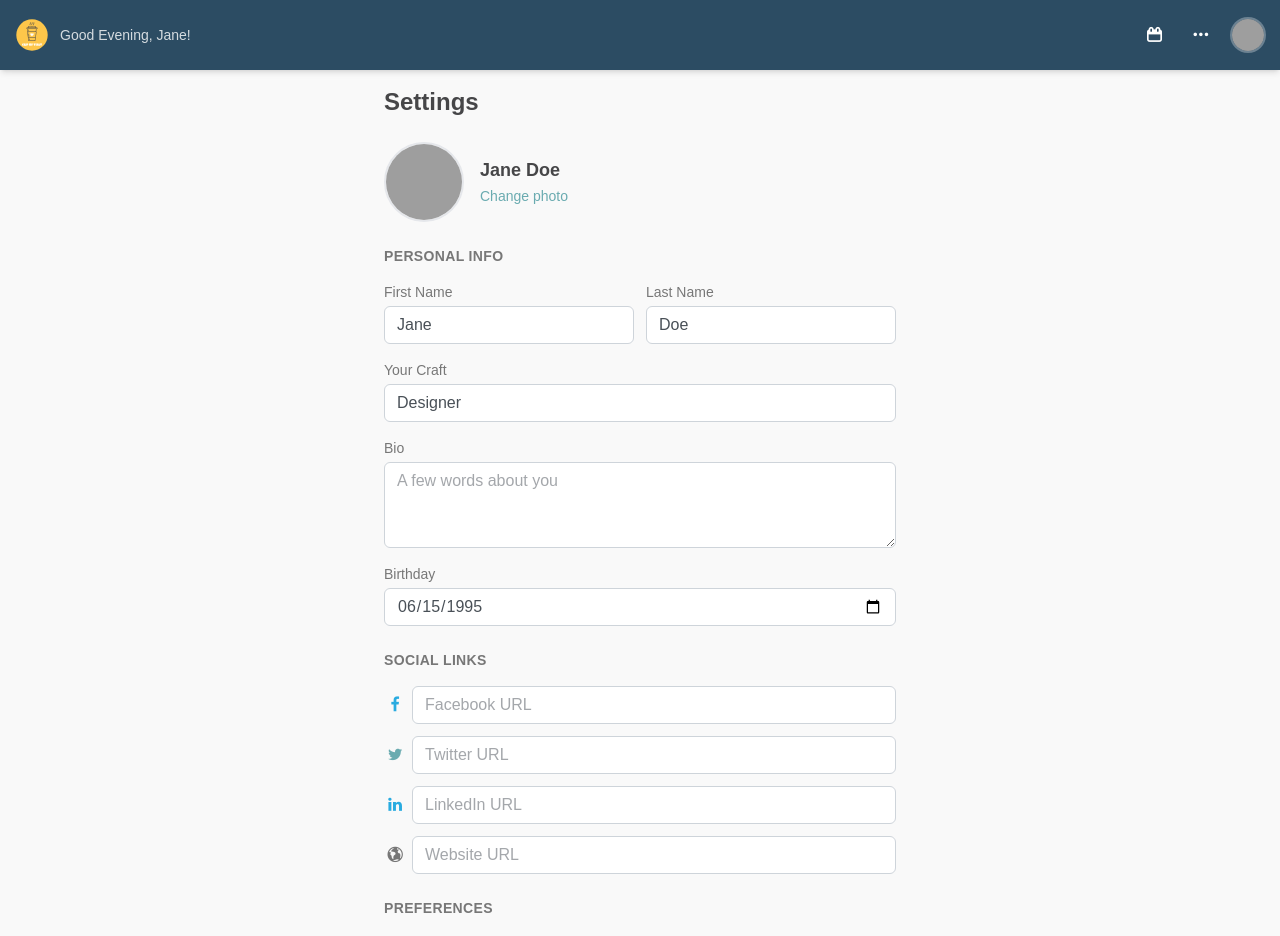
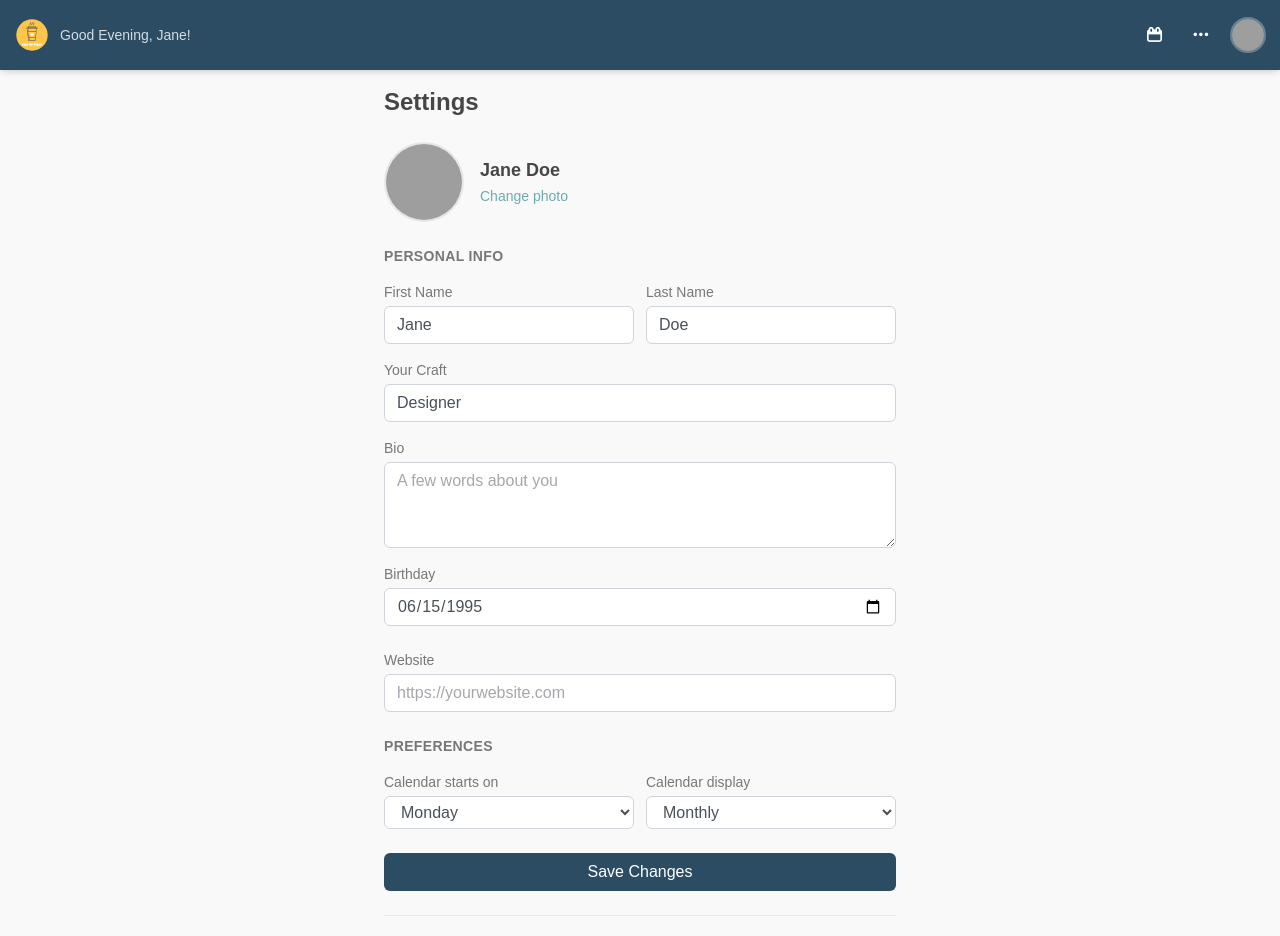
Before and after one commit to edriso/cupofthat, a Vue app: page /settings in a window 1280 px wide. Shown: the top 936 px of the page. Built offline with nearby package versions, Linux system fonts and the light colour scheme; grey boxes are pictures that could not be loaded.

Commit message:
Remove social media links, keep only website link
Remove Facebook, Twitter, and LinkedIn fields from settings, profile
display, user model, and About page copy. Only the website/portfolio
link remains.

```diff
--- a/src/components/SettingsProfile.vue
+++ b/src/components/SettingsProfile.vue
@@ -79,29 +79,11 @@ async function showUpdatedAlert() {
       </div>
     </section>
 
-    <!-- Social Links -->
-    <section class="space-y-4">
-      <h3 class="text-sm font-semibold text-darkgray uppercase tracking-wide">Social Links</h3>
-
-      <div class="space-y-3">
-        <div class="flex items-center gap-2">
-          <i class="icon icon-facebook text-blue w-5 text-center"></i>
-          <input type="text" class="form-control" v-model.trim="auth.user.socials.facebook" placeholder="Facebook URL" />
-        </div>
-        <div class="flex items-center gap-2">
-          <i class="icon icon-twitter text-cyan w-5 text-center"></i>
-          <input type="text" class="form-control" v-model.trim="auth.user.socials.twitter" placeholder="Twitter URL" />
-        </div>
-        <div class="flex items-center gap-2">
-          <i class="icon icon-linkedin text-blue w-5 text-center"></i>
-          <input type="text" class="form-control" v-model.trim="auth.user.socials.linkedin" placeholder="LinkedIn URL" />
-        </div>
-        <div class="flex items-center gap-2">
-          <i class="icon icon-globe text-darkgray w-5 text-center"></i>
-          <input type="text" class="form-control" v-model.trim="auth.user.socials.website" placeholder="Website URL" />
-        </div>
-      </div>
-    </section>
+    <!-- Website -->
+    <div>
+      <label class="block text-sm mb-1 text-darkgray">Website</label>
+      <input type="text" class="form-control" v-model.trim="auth.user.socials.website" placeholder="https://yourwebsite.com" />
+    </div>
 
     <!-- Preferences -->
     <section class="space-y-4">
--- a/src/models/user.js
+++ b/src/models/user.js
@@ -21,9 +21,6 @@ export function createUser(attrs = {}) {
     is_verified: attrs.is_verified ?? false,
     last_post_date: attrs.last_post_date || '',
     socials: {
-      facebook: attrs.socials?.facebook || '',
-      twitter: attrs.socials?.twitter || '',
-      linkedin: attrs.socials?.linkedin || '',
       website: attrs.socials?.website || '',
     },
 
--- a/src/views/About.vue
+++ b/src/views/About.vue
@@ -125,7 +125,7 @@ async function handleFeedback() {
               </li>
               <li class="flex gap-3 items-start">
                 <span class="shrink-0 w-7 h-7 rounded-full bg-yellow/20 text-yellow font-bold text-sm flex items-center justify-center">4</span>
-                <span>Link your social media accounts or website.</span>
+                <span>Link your website or portfolio.</span>
               </li>
             </ul>
           </div>
--- a/src/views/Profile.vue
+++ b/src/views/Profile.vue
@@ -35,7 +35,7 @@ const myProfile = computed(() => usersStore.author.id === auth.user.id)
 
 const authorHasBioOrSocials = computed(() => {
   const a = usersStore.author
-  return a.bio || a.socials?.facebook || a.socials?.twitter || a.socials?.linkedin || a.socials?.website
+  return a.bio || a.socials?.website
 })
 
 watch(currentUsername, () => setUserProfile())
@@ -172,21 +172,6 @@ onMounted(() => setUserProfile())
         <h5 class="font-medium mb-2">About Me</h5>
         <p v-if="usersStore.author.bio" class="text-darkgray mb-3">{{ usersStore.author.bio }}</p>
         <ul class="flex gap-4">
-          <li v-if="usersStore.author.socials?.facebook">
-            <a :href="usersStore.author.socials.facebook" target="_blank" rel="noopener noreferrer" class="text-blue hover:opacity-70" title="Facebook">
-              <i class="icon icon-facebook text-xl"></i>
-            </a>
-          </li>
-          <li v-if="usersStore.author.socials?.twitter">
-            <a :href="usersStore.author.socials.twitter" target="_blank" rel="noopener noreferrer" class="text-cyan hover:opacity-70" title="Twitter">
-              <i class="icon icon-twitter text-xl"></i>
-            </a>
-          </li>
-          <li v-if="usersStore.author.socials?.linkedin">
-            <a :href="usersStore.author.socials.linkedin" target="_blank" rel="noopener noreferrer" class="text-blue hover:opacity-70" title="LinkedIn">
-              <i class="icon icon-linkedin text-xl"></i>
-            </a>
-          </li>
           <li v-if="usersStore.author.socials?.website">
             <a :href="usersStore.author.socials.website" target="_blank" rel="noopener noreferrer" class="text-darkgray hover:opacity-70" title="Website">
               <i class="icon icon-globe text-xl"></i>
```
